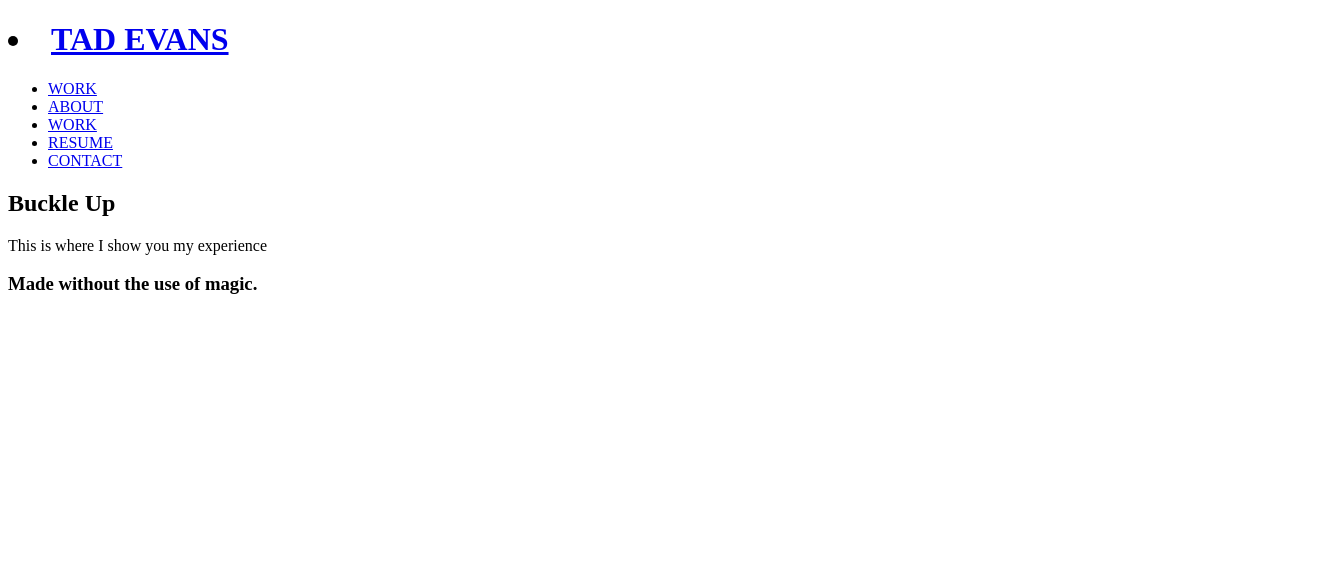
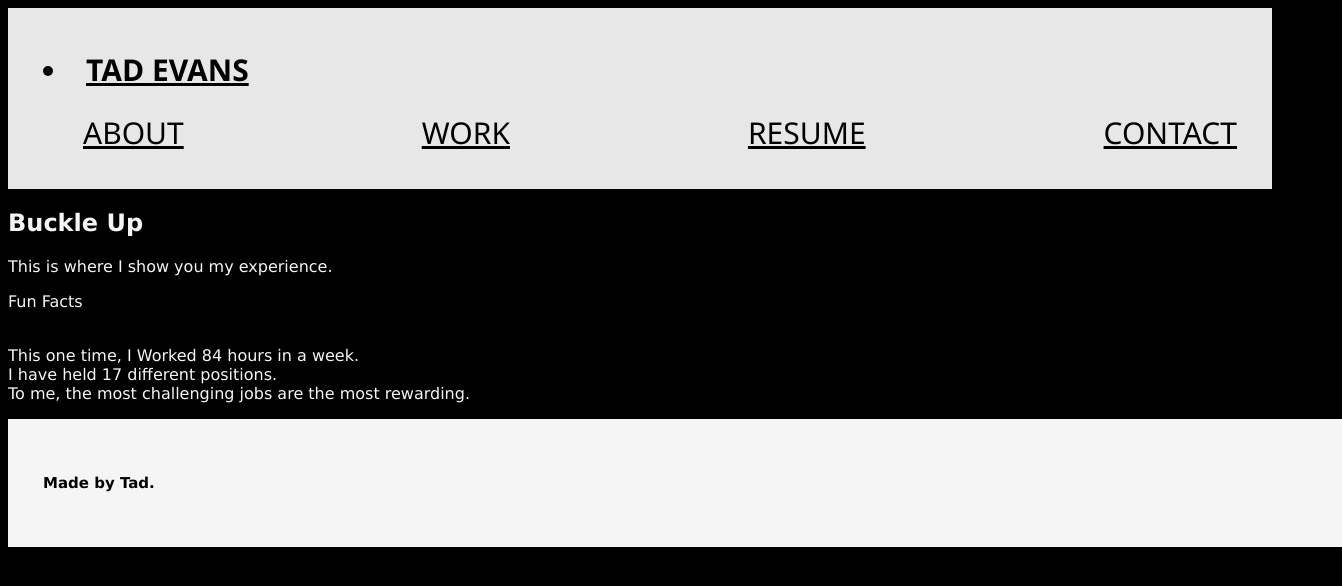
Before and after one commit to evanstad/portfolio, a plain HTML site: page resume.html in a window 1280 px wide. Shown: the whole page, 1342 px wide, since content can reach past the window. Drawn offline with Linux system fonts and the light colour scheme.

Commit message:
this is an okay place to be

```diff
--- a/resume.html
+++ b/resume.html
@@ -3,16 +3,16 @@
 
 <head>
   <meta charset="UTF-8" />
-  <title>Tad Evans</title>
-  <link rel="stylesheet" href="./assets/css/style.css" />
+  <link rel="stylesheet" href="./assets/css/portfolio.css">
+<title>TAD EVANS</title>
 </head>
+
 <body>
-
-
-
   <!-- navigation -->
   <header>
     <h1>
+
+
       <li>
         <a href="./index.html">TAD EVANS</a>
       </li>
@@ -23,10 +23,6 @@
       <ul>
         <!-- List item element-->
 
-        <li>
-            <a href="./work.html">WORK</a>
-          </li>
-        <li>
           <!-- Anchor element -->
 
           <a href="./about.html">ABOUT</a>
@@ -50,14 +46,26 @@
     <div>
       <h2>Buckle Up</h2>
       <p>
-        This is where I show you my experience
+        This is where I show you my experience.
+      </p>
+
+      <p>
+        Fun Facts
+      </P>
+      <p>
+<br>
+        This one time, I Worked 84 hours in a week.
+<br>
+        I have held 17 different positions.
+<br>
+        To me, the most challenging jobs are the most rewarding.
       </p>
     </div>
 
 
    <!-- footer -->
    <footer>
-        <h3>Made without the use of magic.</h3>
+    <h3>Made by Tad.</h3>
 
   </footer>
     </body>
```
Also changed, not shown: about.html (+15 -10 lines), contact.html (+16 -12 lines), index.html (+0 -4 lines), work.html (+7 -11 lines). Lines whose indentation alone changed are shown as unchanged.
